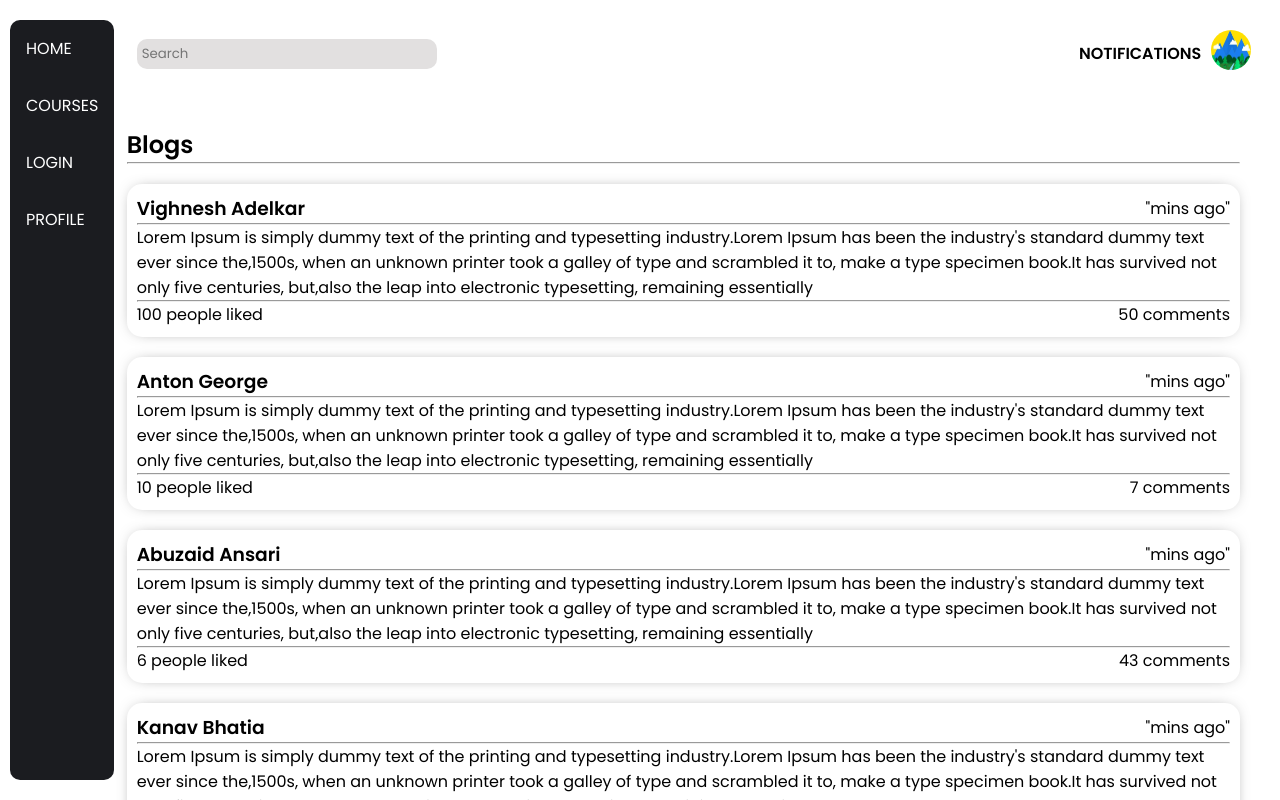
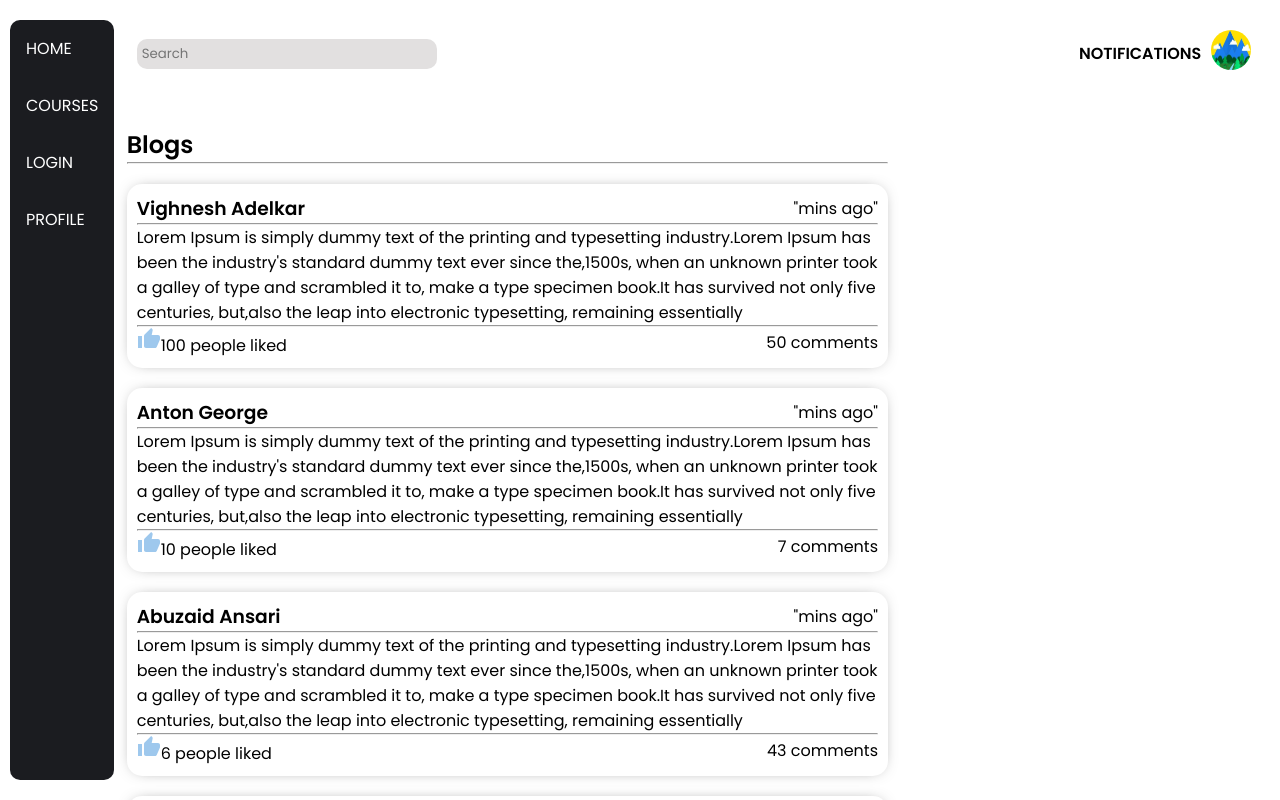
Before and after one commit to vighneshadelkar/SIH-HACKATHON-MERN, a React (Create React App) app in the folder client/: page /blogs in a window 1280 px wide. Shown: the top 800 px of the page. Built offline with nearby package versions, Linux system fonts and the light colour scheme; no server answers.

Commit message:
added mui dependency

```diff
--- a/client/package.json
+++ b/client/package.json
@@ -3,6 +3,10 @@
   "version": "0.1.0",
   "private": true,
   "dependencies": {
+    "@emotion/react": "^11.11.1",
+    "@emotion/styled": "^11.11.0",
+    "@mui/icons-material": "^5.14.8",
+    "@mui/material": "^5.14.8",
     "@testing-library/jest-dom": "^5.17.0",
     "@testing-library/react": "^13.4.0",
     "@testing-library/user-event": "^13.5.0",
--- a/client/src/components/BlogFeed/Feed.css
+++ b/client/src/components/BlogFeed/Feed.css
@@ -1,6 +1,7 @@
 .feed{
     flex: 11;
     margin-top: 20px;
+    width: 70%;
 }
 
 .feedWrapper{
--- a/client/src/components/Blogcard/Post.jsx
+++ b/client/src/components/Blogcard/Post.jsx
@@ -1,5 +1,5 @@
 import React, { useState, useEffect} from "react";
-// import { Person, ThumbUp } from "@mui/icons-material";
+import { Person, ThumbUp } from "@mui/icons-material";
 import "./Post.css";
 
 export default function Post(props) {
@@ -10,10 +10,10 @@ export default function Post(props) {
   });
 
 
-  // function handleLike() {
-  //   setisLiked(!isLiked);
-  //   setlike(isLiked ? like - 1 : like + 1);
-  // }
+  function handleLike() {
+    setisLiked(!isLiked);
+    setlike(isLiked ? like - 1 : like + 1);
+  }
 
   async function getUsers(){
     let res = await fetch("http://localhost:5000/users",{
@@ -55,10 +55,10 @@ export default function Post(props) {
         <hr></hr>
         <div className="postBottom">
           <div className="postBottomleft">
-            {/* <ThumbUp
+            <ThumbUp
               className={isLiked ? "postLiked" : "postNotLiked"}
               onClick={handleLike}
-            /> */}
+            />
             <span className="postLikecounter">{props.likes} people liked</span>
           </div>
           <div className="postBottomright">
```
Also changed, not shown: 1 other file (tests, documents, lock files or other folders).
